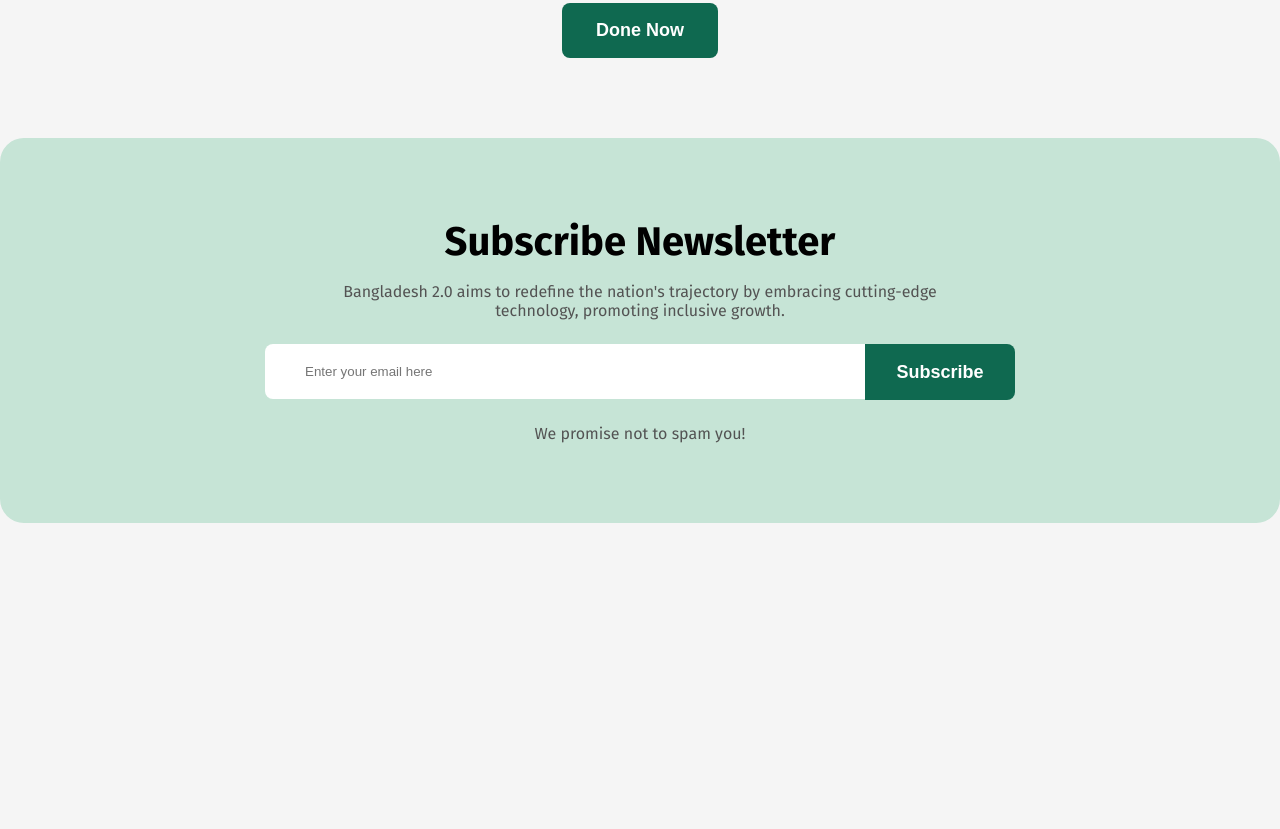
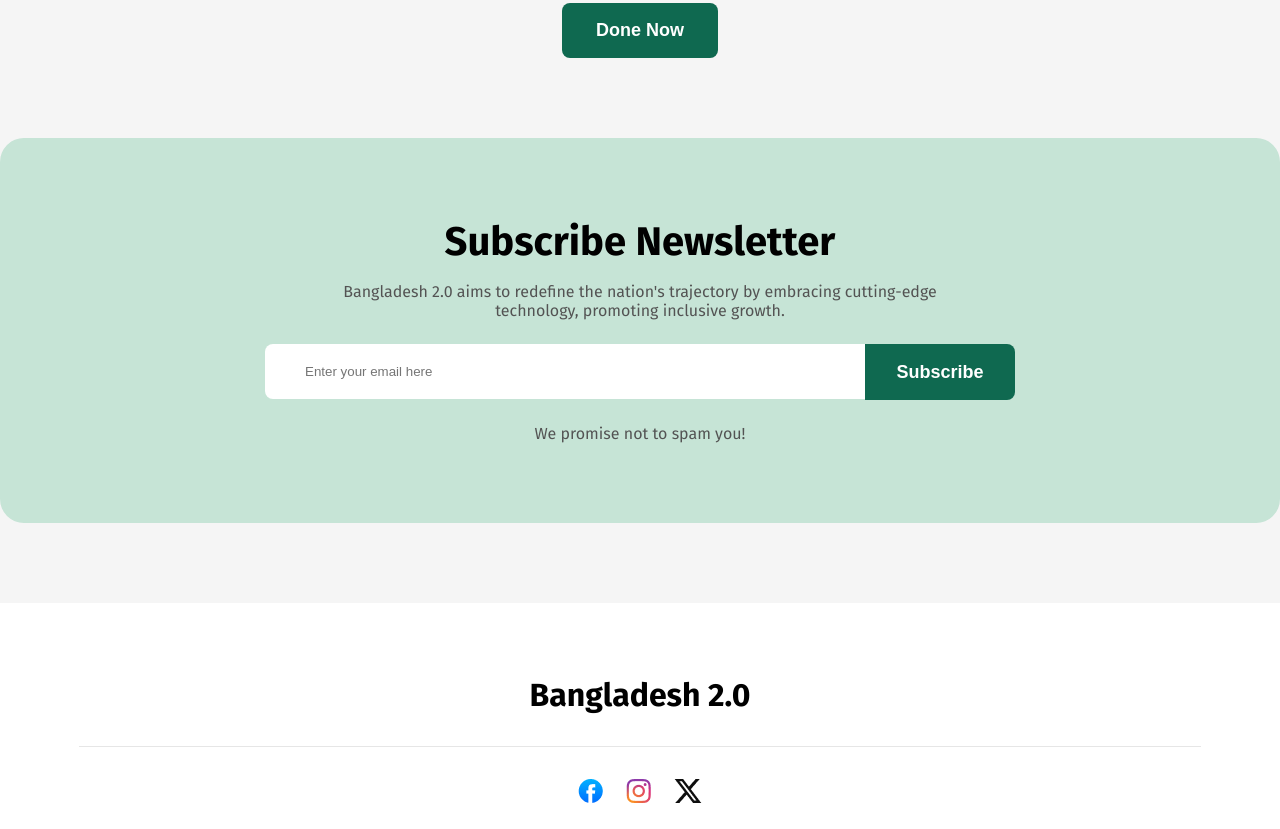
Before and after one commit to arafat22184/ASSIGNMENT-1, a plain HTML site: page index.html in a window 1280 px wide. Shown: the part 4430-5259 px from the top of the page. Before the commit the page ends 5033 px from the top, so only its background shows below. Drawn offline with Linux system fonts and the light colour scheme.

Commit message:
added footer section

```diff
--- a/index.html
+++ b/index.html
@@ -333,6 +333,15 @@
   </main>
 
   <footer class="footer">
+    <h2 class="footer-title">
+      Bangladesh 2.0
+    </h2>
+    <hr class="footer-hr">
+    <div class="footer-icons-container">
+      <a href="#"><img src="assets/facebook.png" alt="facebook logo" class="socialMediaIcons"></a>
+      <a href="#"><img src="assets/instagram.png" alt="insta logo" class="socialMediaIcons"></a>
+      <a href="#"><img src="assets/x.png" alt="twitter logo" class="socialMediaIcons"></a>
+    </div>
 
   </footer>
 
--- a/style.css
+++ b/style.css
@@ -591,3 +591,44 @@ td {
   border: 1px solid var(--btn);
   cursor: pointer;
 }
+
+/* FOOTER STYLES */
+
+.footer {
+  background-color: var(--boxbg);
+  width: 100%;
+  height: 226px;
+  display: flex;
+  flex-direction: column;
+  align-items: center;
+  justify-content: center;
+}
+
+.footer-title {
+  color: var(--title);
+  font-size: 32px;
+  font-weight: 700;
+  padding-top: 50px;
+  padding-bottom: 32px;
+}
+
+.footer-hr {
+  height: 1px;
+  background-color: rgba(14, 14, 14, 0.1);
+  border: none;
+  text-align: center;
+  width: 1122px;
+  margin-bottom: 32px;
+}
+
+.footer-icons-container {
+  display: flex;
+  gap: 23px;
+}
+
+.socialMediaIcons:hover {
+  border: 10px solid var(--btn);
+  border-radius: 50%;
+  padding: 5px;
+  transition: 0.3s;
+}
```
